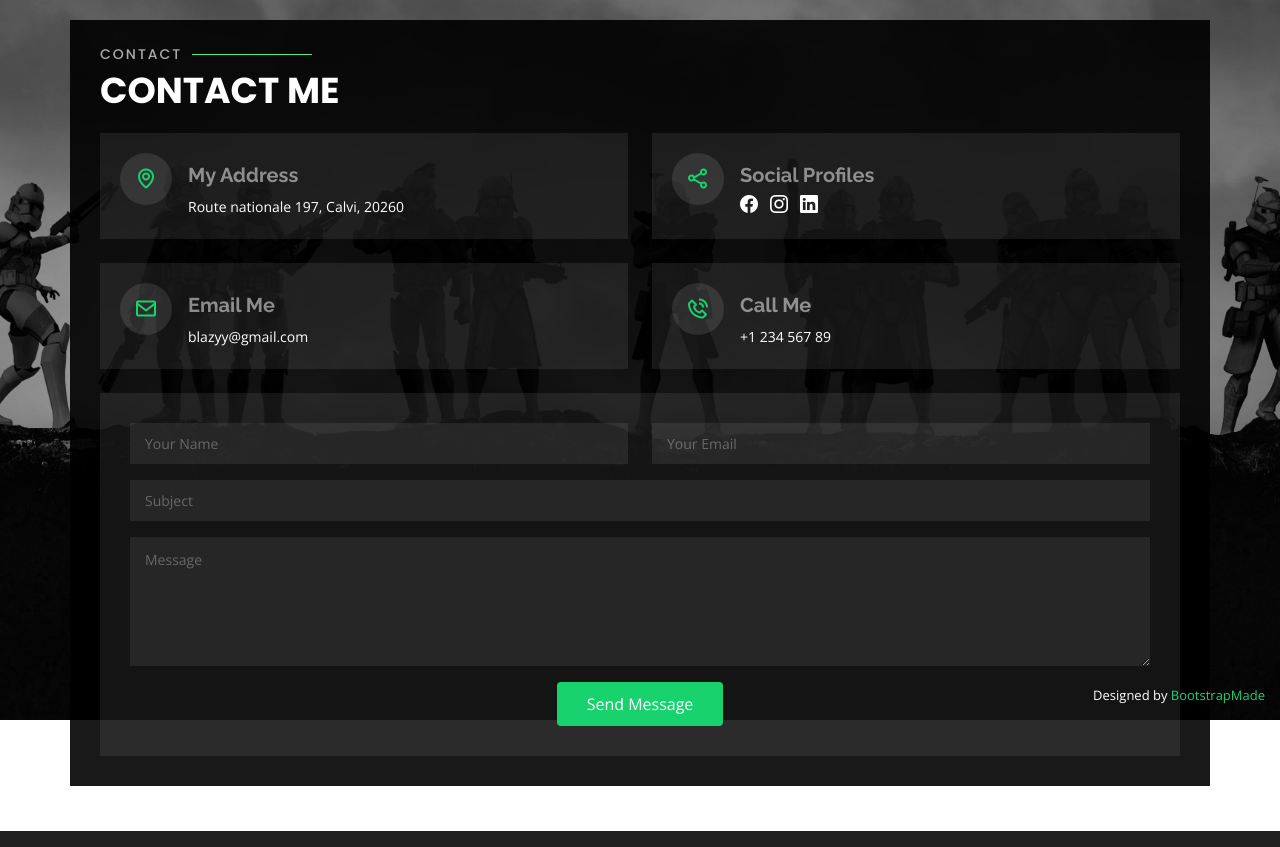
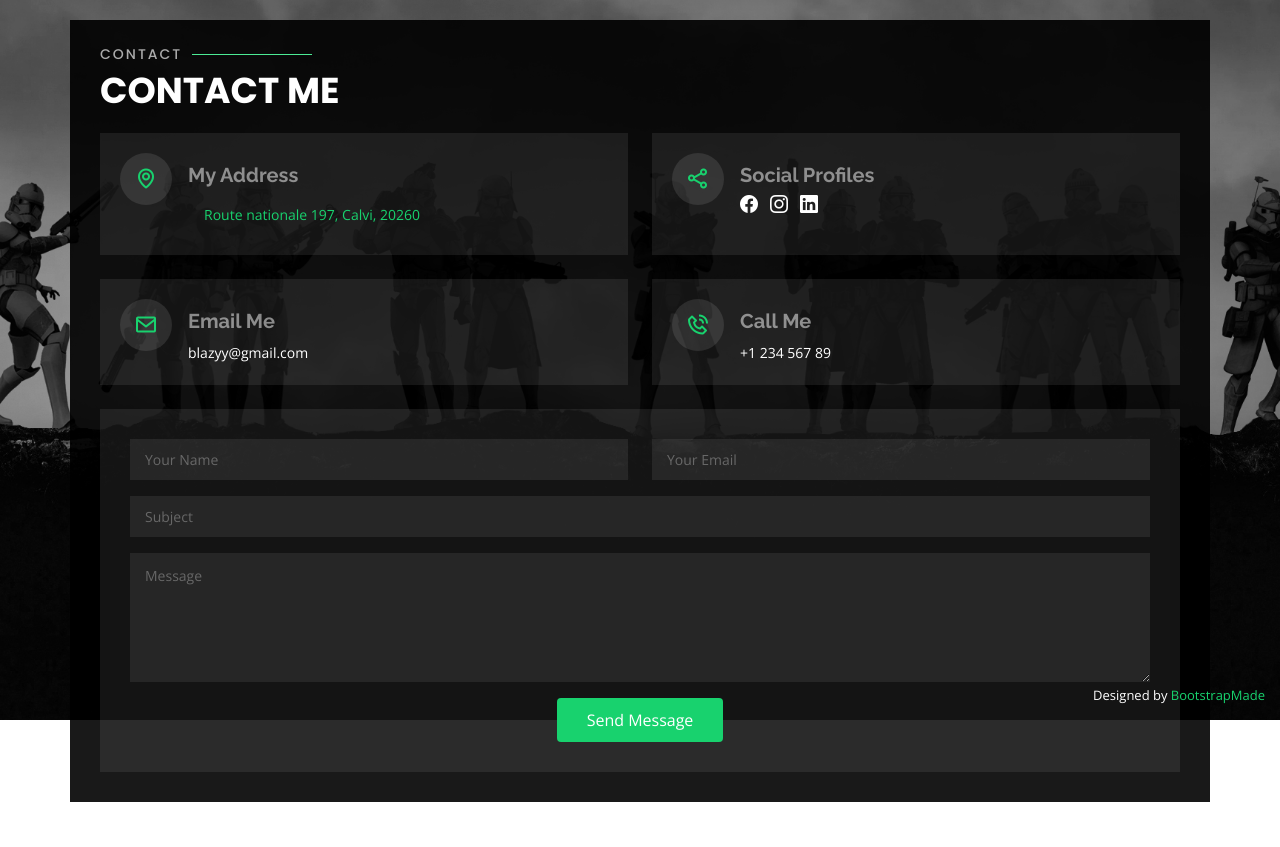
Before and after one commit to blaz-k/personal-website, a Flask app: page /contact in a window 1280 px wide. Shown: the part 80-927 px from the top of the page. Run offline with Flask 2, Linux system fonts and the light colour scheme; some libraries are stand-ins or nearby versions.

Commit message:
no message

```diff
--- a/templates/contact.html
+++ b/templates/contact.html
@@ -21,7 +21,7 @@
           <div class="info-box">
             <i class="bx bx-map"></i>
             <h3>My Address</h3>
-            <p>Route nationale 197, Calvi, 20260</p>
+            <p><a class="nav-link" href="https://www.google.si/maps/place/Camp+Raffalli+2nd+Foreign+Parachute+Regiment/@42.559016,8.7984205,103m/data=!3m1!1e3!4m5!3m4!1s0x12d0eafabedabbe3:0x3805726e4f8dd8d5!8m2!3d42.5590616!4d8.79846" target="_blank">Route nationale 197, Calvi, 20260</a></p>
           </div>
         </div>
 
```
